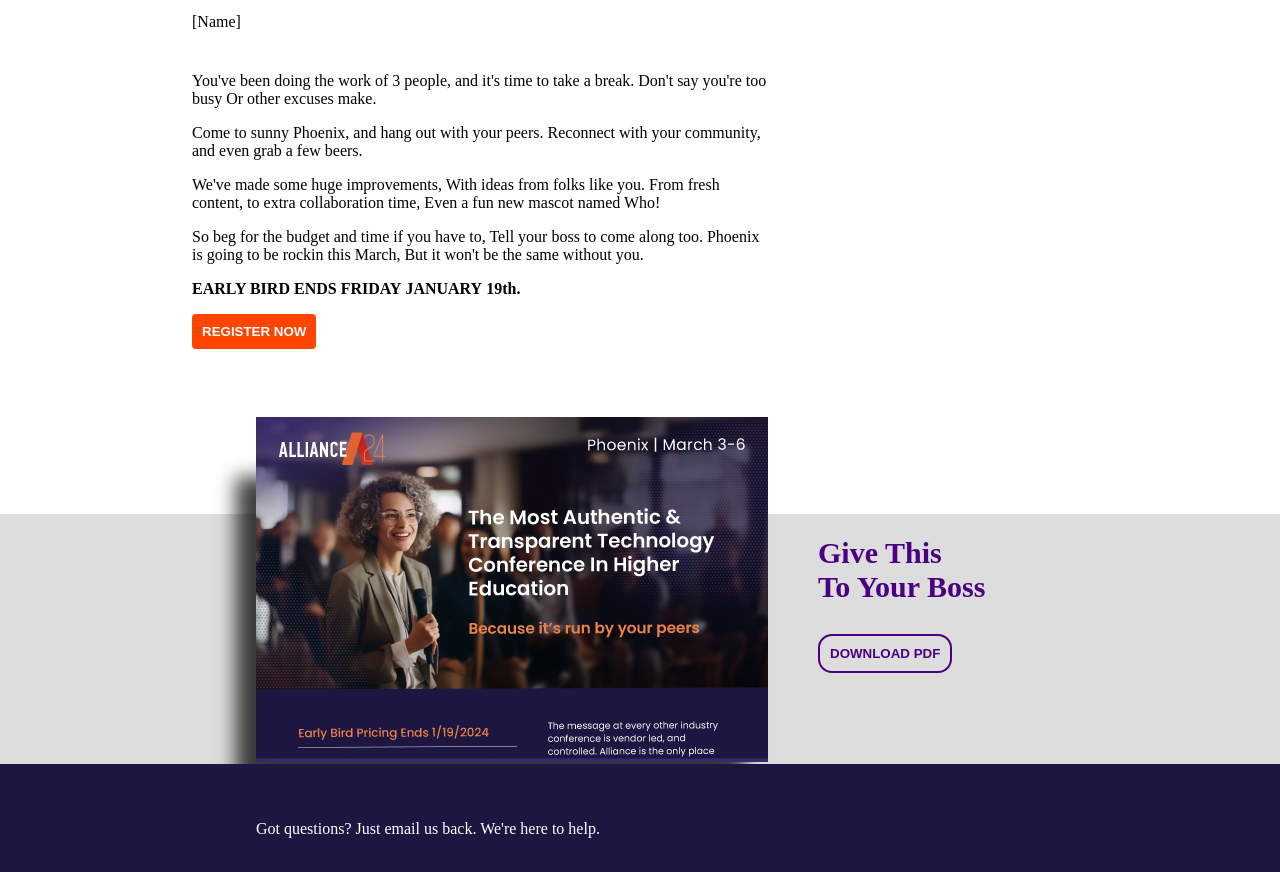
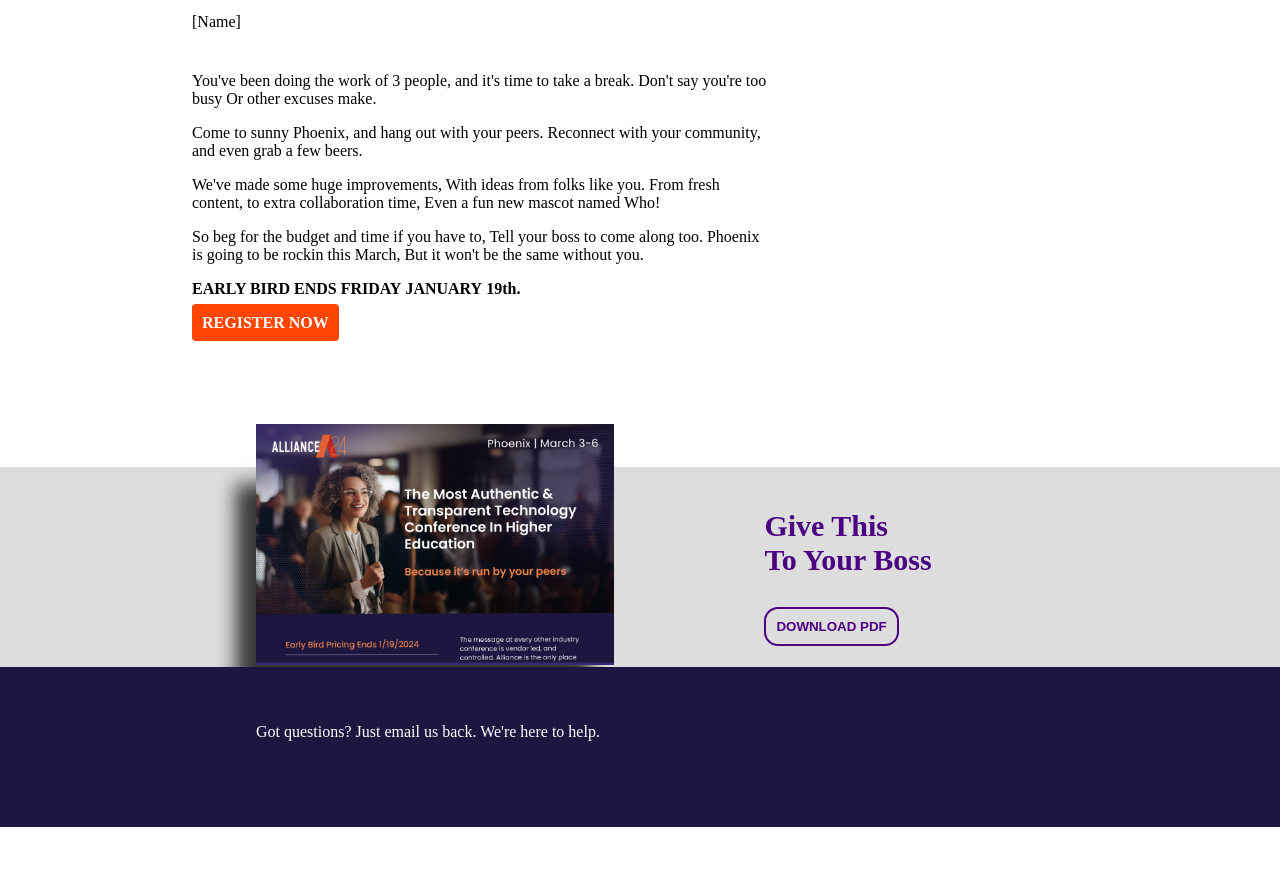
Before and after one commit to event-h0rizon/holiday-project, a plain HTML site: page index.html in a window 1280 px wide. Shown: the part 934-1806 px from the top of the page. After the commit the page ends 1761 px from the top, so only its background shows below. Drawn offline with Linux system fonts and the light colour scheme.

Commit message:
Add files via upload

```diff
--- a/index.html
+++ b/index.html
@@ -11,7 +11,7 @@
     <header>
         <img src="assets/1.png" alt="Error" height="300px" width="100%">
     </header>
-    <main style="padding-bottom: 25px;">
+    <main style="padding-bottom: 35px;">
         <section>
             <h2 style="padding-left: 150px; font-weight:800; font-size: 40px;">You need a break.</h2>
             <img style="margin:0 auto; display: block; aspect-ratio: 16 / 9;" src="assets/3.png" width="70%"
@@ -32,19 +32,19 @@
                 rockin this March, But it won't be the same without you.
             </p>
             <p style="font-weight: bold;">EARLY BIRD ENDS FRIDAY JANUARY 19th.</p>
-            <button
-                style="background-color: orangered; color: white; border:none; padding: 10px 10px 10px 10px; border-radius: 4px; font-weight: 600; cursor: pointer;">REGISTER
-                NOW</button>
+                <a href="https://www.alliance-conference.com/p/cm/ld/fid=4821" target="_blank" style="text-decoration: none; background-color: orangered; color: white; padding: 10px 10px 10px 10px; border-radius: 4px; font-weight: 600;">REGISTER NOW</a>
         </section>
     </main>
-    <section style="position: relative; padding-top: 140px; font-size: 20px;">
-        <div style="width: 100%; height: 250px; background-color: #DDDDDE;"></div>
+    <section style="position: relative; padding-top: 100px; font-size: 20px;">
+        <div style="width: 100%; height: 200px; background-color: #DDDDDE;"></div>
         <section style="display: flex; position: absolute; bottom: 2px; left: 0; right: 0; margin-left: 20%; margin-right: auto; align-items: center;">
-            <img style="box-shadow: -22px 58px 18px -2px rgba(0,0,0,0.75);" src="assets/2.png" alt="Error">
-            <div style="color: indigo; padding-left: 50px;">
+            <img style="box-shadow: -22px 58px 18px -2px rgba(0,0,0,0.75);" src="assets/2.png" alt="Error" width="35%">
+            <div style="color: indigo; padding-left: 150px; padding-top: 35px;">
                 <p style="padding-bottom: 0px; margin-bottom: 0px; font-size: 30px; font-weight: bold;">Give This</p>
                 <p style="padding-top: 0px; margin-top: 0px; font-size: 30px; font-weight: bold;">To Your Boss</p>
-                <button style="background-color: rgba(128, 128, 128, 0); color: indigo; border: 2px solid indigo; padding: 10px 10px 10px 10px; border-radius: 14px; font-weight: 600; cursor: pointer;">DOWNLOAD PDF</button>
+                <a style="text-decoration: none;" href="public/Peer_Led_Flyer_2.pdf" download="Peer_Led_Flyer_2.pdf">
+                    <button style="background-color: rgba(128, 128, 128, 0); color: indigo; border: 2px solid indigo; padding: 10px 10px 10px 10px; border-radius: 14px; font-weight: 600; cursor: pointer;">DOWNLOAD PDF</button>
+                  </a>
             </div>
         </section>
     </section>
@@ -52,5 +52,4 @@
         <p style="padding-left: 20%;">Got questions? Just email us back. We're here to help.</p>
     </footer>
 </body>
-
 </html>
```
Also changed, not shown: 1 other file.
